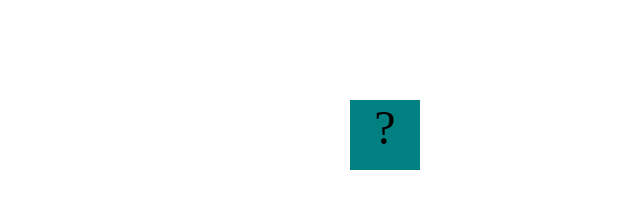
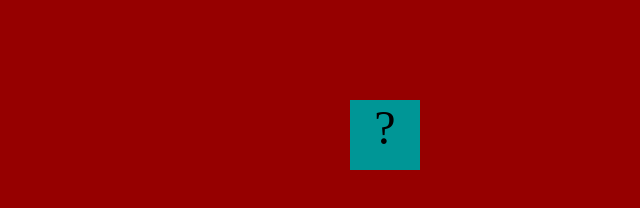
Before and after one commit to awarren-25/awarren-25.github.io, a plain HTML site: page fsd-projects/bouncing-box/index.html in a window 1280 px wide. Shown: the whole page, without its empty margins (640-1280 px from the left). Drawn offline with Linux system fonts and the light colour scheme.

Commit message:
changed basic css; color of background and color of box

```diff
--- a/fsd-projects/bouncing-box/index.html
+++ b/fsd-projects/bouncing-box/index.html
@@ -8,7 +8,7 @@
       .box {
         width: 70px;
         height: 70px;
-        background-color: teal;
+        background-color: rgb(0,150,150);
         font-size: 300%;
         text-align: center;
         user-select: none;
@@ -21,6 +21,7 @@
 
       .board {
         height: 100vh;
+        background-color: rgb(150,0,0);
       }
     </style>
     <!-- 	<script src="//cdnjs.cloudflare.com/ajax/libs/jquery/2.1.1/jquery.min.js"></script> -->
```
